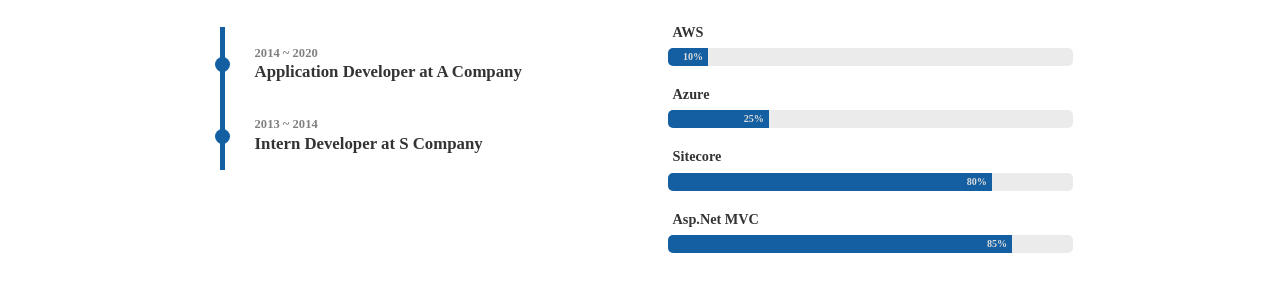
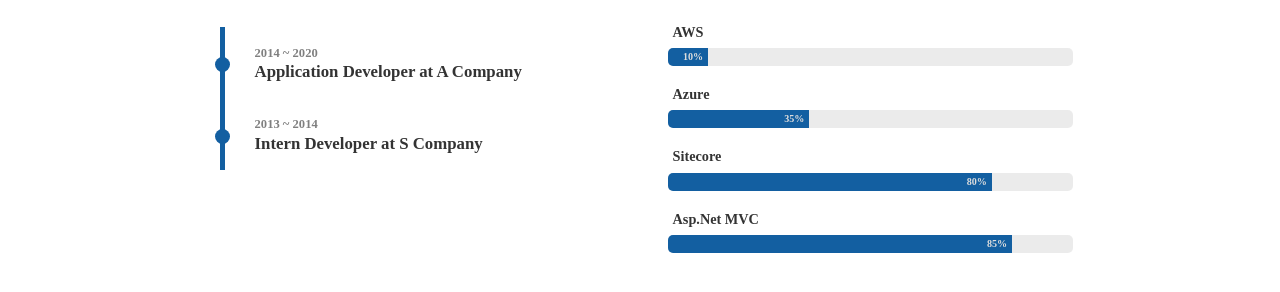
Before and after one commit to bonasfvck/blog, a Jekyll site: the page built from portfolio.html, in a window 1280 px wide. Shown: the part 489-781 px from the top of the page. Built offline with Jekyll 4.4.1, drawn with Linux system fonts in a browser that asks for light colours; nearby versions of some CDN libraries; some web fonts are replaced.

Commit message:
Update _config.yml

```diff
--- a/_config.yml
+++ b/_config.yml
@@ -23,7 +23,7 @@
       - skill : AWS
         value : 10  # Percent value
       - skill : Azure
-        value : 25  # Percent value
+        value : 35  # Percent value
       - skill : Sitecore
         value : 80  # Percent value
       - skill : Asp.Net MVC
```
